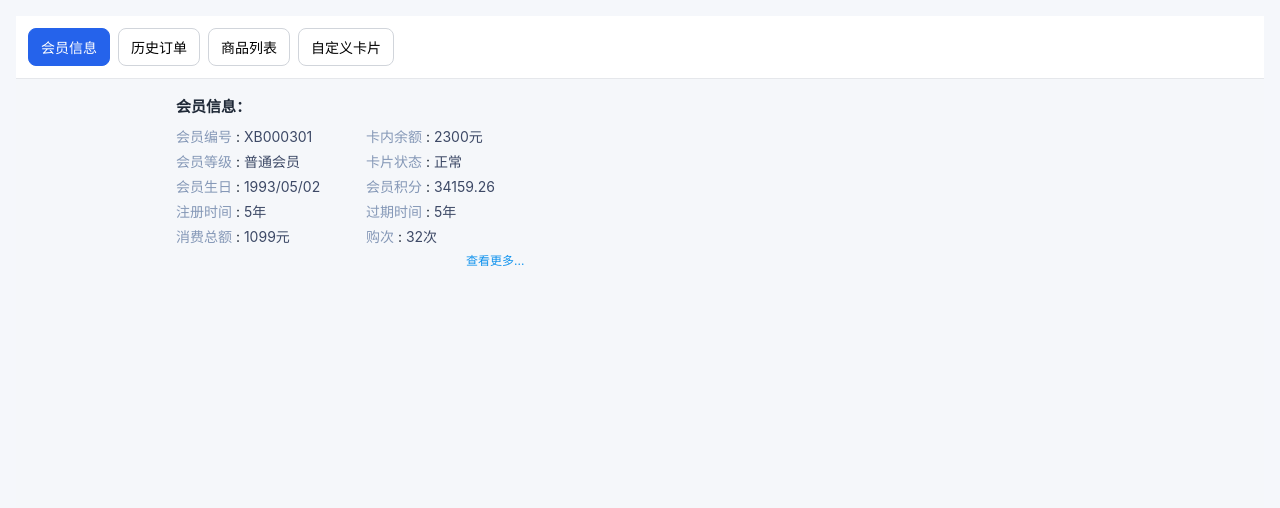
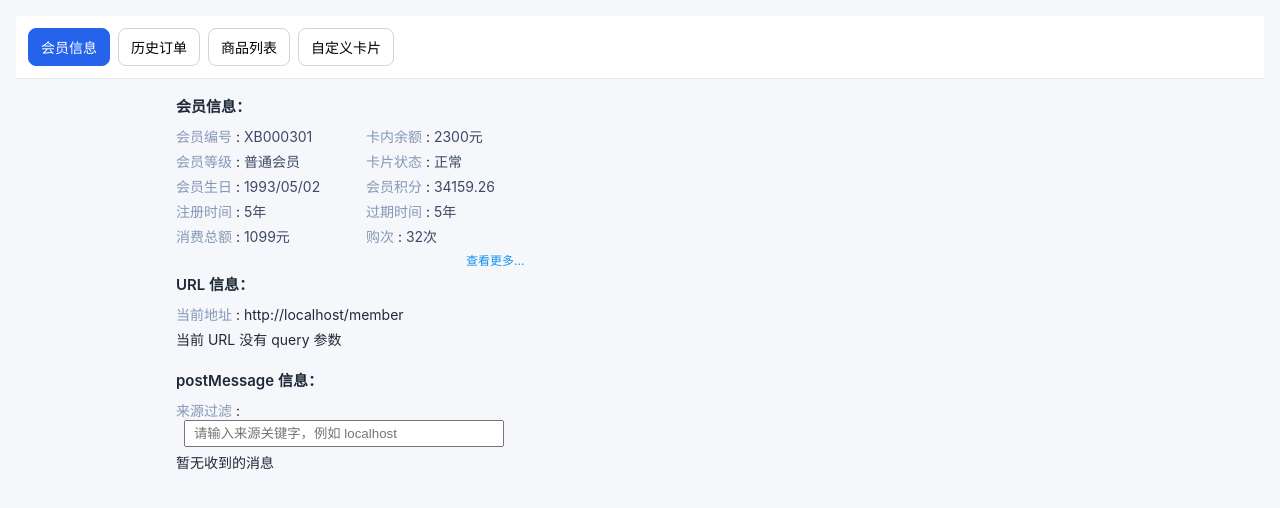
Before and after one commit to muling-zh/sobot-frame-demo, a Svelte app: page /member in a window 1280 px wide. Shown: the top 508 px of the page. Built offline with nearby package versions, Linux system fonts and the light colour scheme.

Commit message:
Add message handling and URL information display to MemberPage

```diff
--- a/src/pages/MemberPage.svelte
+++ b/src/pages/MemberPage.svelte
@@ -1,4 +1,5 @@
 <script>
+  import { onMount } from "svelte";
   import "../styles/member.css";
 
   const userobj = {
@@ -13,6 +14,39 @@
     overTime: "2025/07/21",
     buyTimes: "32次",
   };
+
+  let receivedMessages = [];
+  let originFilter = "";
+  let currentUrl = "";
+  let urlParams = {};
+  $: normalizedOriginFilter = originFilter.trim().toLowerCase();
+  $: filteredMessages = receivedMessages.filter((item) =>
+    normalizedOriginFilter
+      ? String(item.origin || "").toLowerCase().includes(normalizedOriginFilter)
+      : true
+  );
+
+  onMount(() => {
+    currentUrl = window.location.href;
+    urlParams = Object.fromEntries(new URLSearchParams(window.location.search).entries());
+
+    const handleMessage = (event) => {
+      receivedMessages = [
+        ...receivedMessages,
+        {
+          receivedAt: new Date().toISOString(),
+          origin: event.origin || "unknown",
+          data: event.data,
+        },
+      ];
+    };
+
+    window.addEventListener("message", handleMessage);
+
+    return () => {
+      window.removeEventListener("message", handleMessage);
+    };
+  });
 </script>
 
 <div class="userArea">
@@ -32,5 +66,35 @@
     <p class="p4"><span class="bold">购次</span> : <span class="userValue">{userobj.buyTimes}</span></p>
     <p class="p4"><span class="more"><a href="https://www.taobao.com" target="_blank" rel="noreferrer">查看更多...</a></span></p>
   </div>
-  <div class="clear"></div>
+  <p class="h4">URL 信息：</p>
+  <p class="p4"><span class="bold">当前地址</span> : {currentUrl}</p>
+  {#if Object.keys(urlParams).length === 0}
+    <p class="p4">当前 URL 没有 query 参数</p>
+  {:else}
+    <pre>{JSON.stringify(urlParams, null, 2)}</pre>
+  {/if}
+  <p class="h4" style="margin-top: 20px;">postMessage 信息：</p>
+  <p class="p4">
+    <span class="bold">来源过滤</span> :
+    <input
+      type="text"
+      bind:value={originFilter}
+      placeholder="请输入来源关键字，例如 localhost"
+      style="margin-left: 8px; padding: 4px 8px; width: 320px; max-width: 100%;"
+    />
+  </p>
+  {#if receivedMessages.length === 0}
+    <p class="p4">暂无收到的消息</p>
+  {:else if filteredMessages.length === 0}
+    <p class="p4">没有匹配当前来源过滤条件的消息</p>
+  {:else}
+    {#each filteredMessages as item, index}
+      <div class="p4">
+        <p><span class="bold">序号</span> : {index + 1}</p>
+        <p><span class="bold">接收时间</span> : {item.receivedAt}</p>
+        <p><span class="bold">来源</span> : {item.origin}</p>
+        <pre>{JSON.stringify(item.data, null, 2)}</pre>
+      </div>
+    {/each}
+  {/if}
 </div>
```
